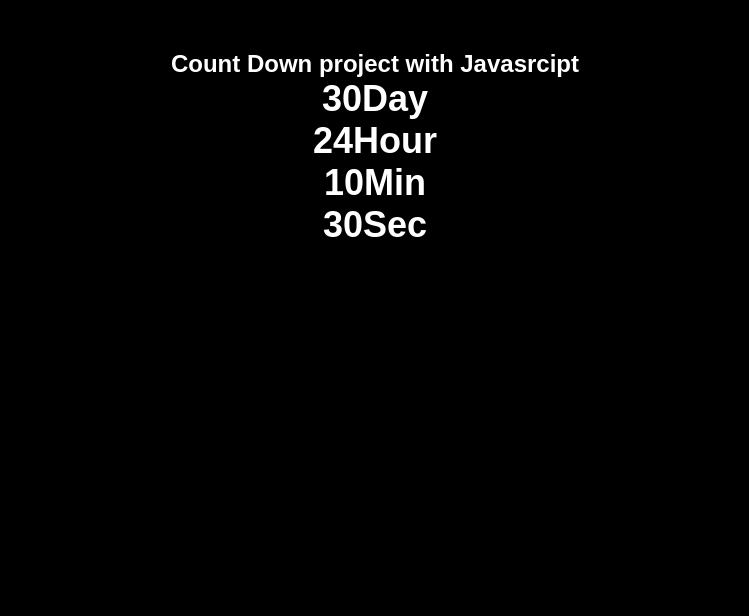
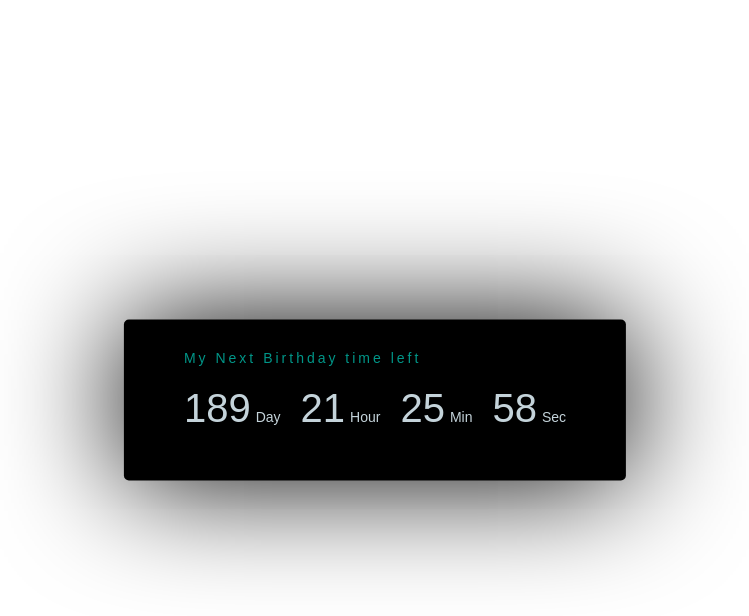
Before and after one commit to mehedi1722/CountDown, a plain HTML site: page index.html in a window 1280 px wide. Shown: the whole page, without its empty margins (265-1014 px from the left). Drawn offline with Linux system fonts and the light colour scheme.

Commit message:
Complate

```diff
--- a/app.js
+++ b/app.js
@@ -0,0 +1,30 @@
+const Day = document.getElementById('day');
+const Hour = document.getElementById('hour');
+const Minute = document.getElementById('minute');
+const Second = document.getElementById('second');
+
+
+
+let CountDown = () => {
+    const Time = new Date();
+    const EventTime = new Date("February 4, 2022 12:00:01")
+    const leftTime = EventTime - Time;
+
+    let LeftEventSeond = Math.floor(leftTime / 1000);
+    let LeftEventMinute = Math.floor(LeftEventSeond / 60);
+    let LeftEventHour = Math.floor(LeftEventMinute / 60);
+    let LeftEventDay = Math.floor(LeftEventHour / 24);
+
+    LeftEventSeond = LeftEventSeond % 60;
+    LeftEventMinute = LeftEventMinute % 60;
+    LeftEventHour = LeftEventHour % 24;
+
+    Day.innerText = LeftEventDay < 10 ? '0' + LeftEventDay : LeftEventDay;
+    Hour.innerText = LeftEventHour < 10 ? '0' + LeftEventHour : LeftEventHour;
+    Minute.innerText = LeftEventMinute < 10 ? '0' + LeftEventMinute : LeftEventMinute;
+    Second.innerText = LeftEventSeond < 10 ? '0' + LeftEventSeond : LeftEventSeond;
+}
+
+// CountDown()
+
+setInterval(CountDown, 1000)
--- a/index.html
+++ b/index.html
@@ -4,32 +4,24 @@
     <meta charset="UTF-8">
     <meta http-equiv="X-UA-Compatible" content="IE=edge">
     <meta name="viewport" content="width=device-width, initial-scale=1.0">
-    <title>Document</title>
+    <title>Count Down</title>
     <link rel="stylesheet" href="style.css">
 </head>
 <body>
 
-    <!-- ----------------------
-         --Conter Js --
-    ----------------------- -->
     <section>
         <div class="container">
             <div class="counter">
-                <h1>Count Down project with Javasrcipt
-                    <div class="time">
-                        <h1><span>30</span>Day</h1>
-                        <h1><span>24</span>Hour</h1>
-                        <h1><span>10</span>Min</h1>
-                        <h1><span>30</span>Sec</h1>
-                    </div>
-                </h1>
+                <h1>My Next Birthday time left</h1>
+                <div class="time">
+                    <h4><span id="day">00</span>Day</h4>
+                    <h4><span id="hour">00</span>Hour</h4>
+                    <h4><span id="minute">00</span>Min</h4>
+                    <h4><span id="second">00</span>Sec</h4>
+                </div>
             </div>
         </div>
     </section>
-    <!-- ----------------------
-           --Conter Js--
-    ----------------------- -->
-
 
     <script src="app.js"></script>
 </body>
--- a/style.css
+++ b/style.css
@@ -5,9 +5,43 @@
 }
 
 body{
-    background: #000;
-    color: white;
+    font-family: Arial, "Helvetica Neue", Helvetica, sans-serif;
+}
+
+h1{
+    color: #009688;
+    font-size: 14px;
+    text-align: left;
+    font-weight: 300;
+    padding-left: 30px;
+    letter-spacing: 3px;
+}
+
+.counter{
     text-align: center;
-    font-family: Arial, "Helvetica Neue", Helvetica, sans-serif;
-    padding-top: 50px;
+    border-radius: 5px;
+    box-shadow: 0 0 125px black;
+    position: absolute;
+    top: 50%;
+    left: 50%;
+    transform: translate(-50%, -50%);
+    color: #c4d3da;
+    background: #000000;
+    padding: 30px;
 }
+.time {
+    display: flex;
+    justify-content: space-around;
+    padding: 20px;
+}
+
+.time h4 {
+    font-size: 14px;
+    font-weight: 300;
+    margin: 0 10px;
+}
+
+.time h4 span {
+    font-size: 40px;
+    margin-right: 5px;
+}
```
